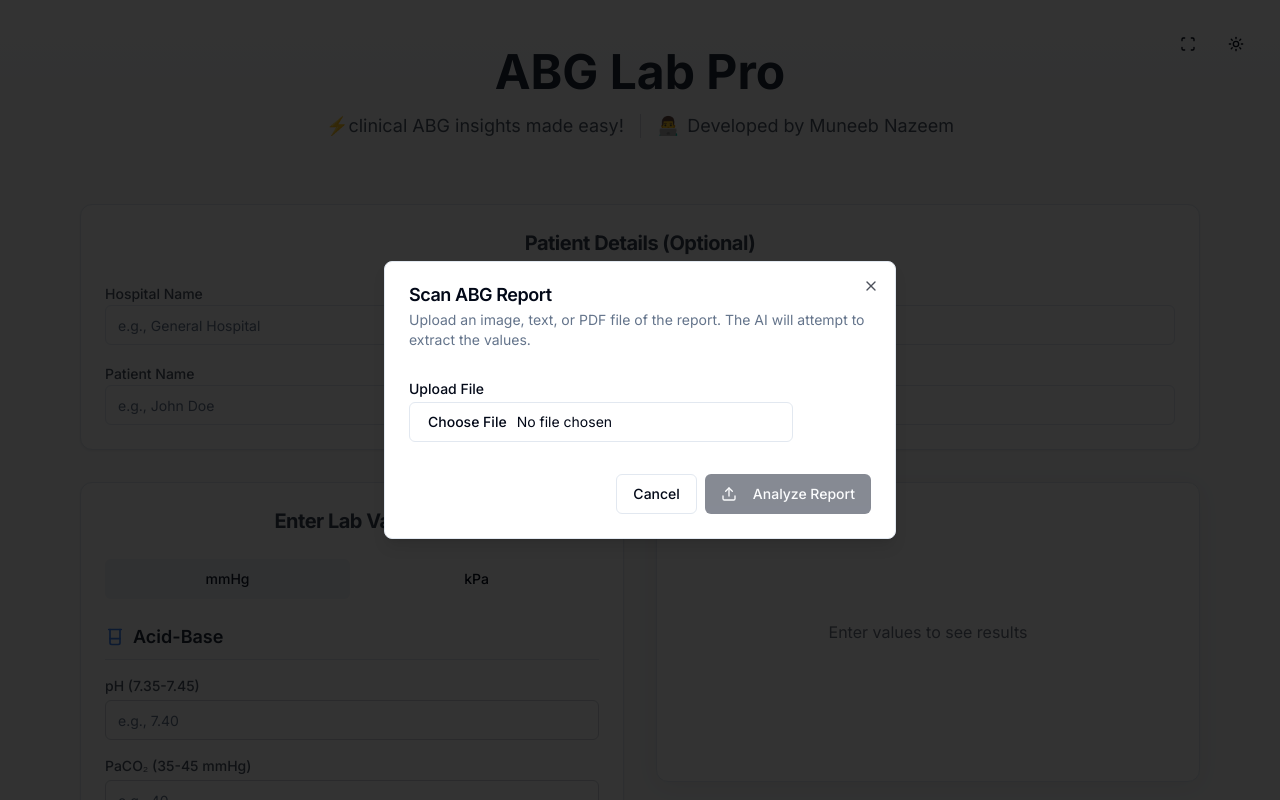
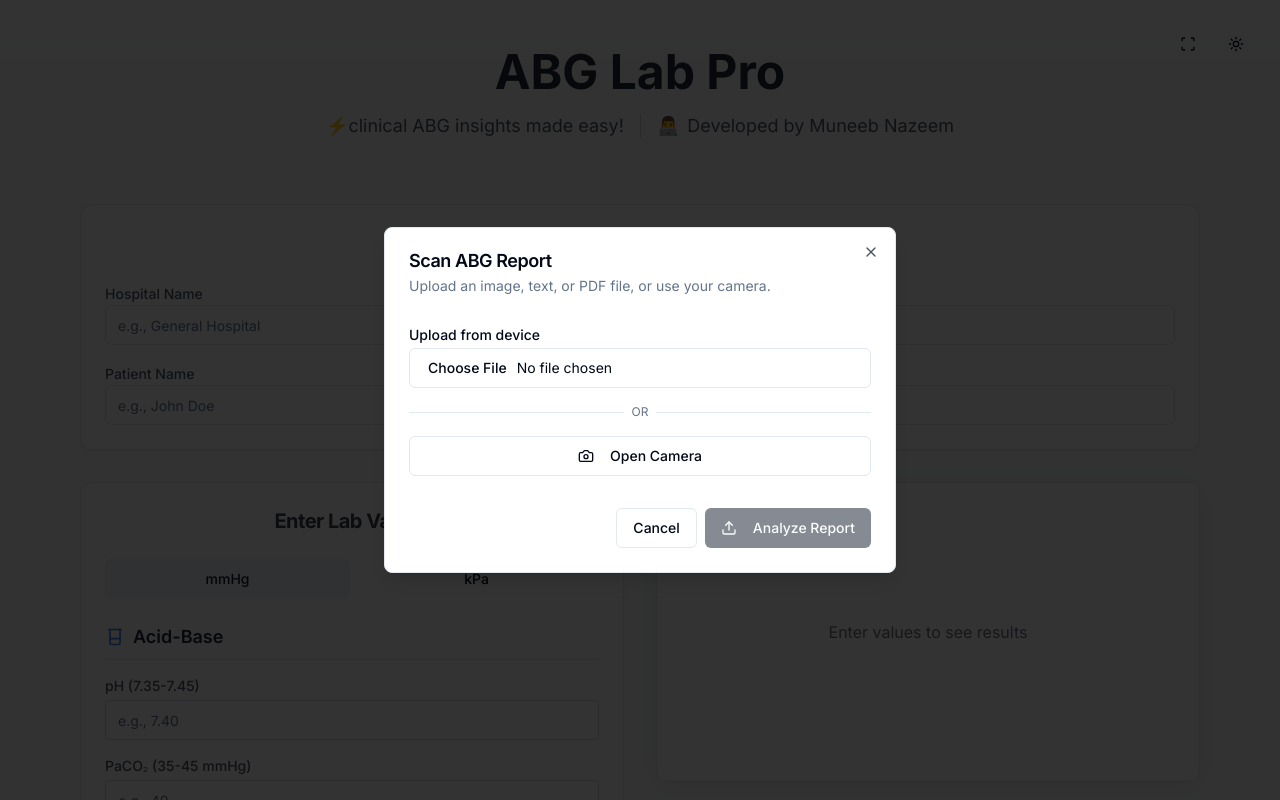
Before and after one commit to mnk49/ABG-Lab-Pro, a React (Vite) app: page / in a window 1280 px wide. Both pictures are taken after a click on the button "Scan Report". Shown: the top 800 px of the page. Built offline with nearby package versions, Linux system fonts and the light colour scheme.

Commit message:
[dyad] Added camera capture for report scanning - wrote 1 file(s) + extra files edited outside of Dyad

```diff
--- a/src/components/ScanReportDialog.tsx
+++ b/src/components/ScanReportDialog.tsx
@@ -1,11 +1,11 @@
 "use client";
 
-import { useState } from 'react';
+import { useState, useRef, useEffect } from 'react';
 import { Dialog, DialogContent, DialogHeader, DialogTitle, DialogDescription, DialogFooter } from "@/components/ui/dialog";
 import { Button } from "@/components/ui/button";
 import { Input } from "@/components/ui/input";
 import { Label } from "@/components/ui/label";
-import { Loader2, Upload } from 'lucide-react';
+import { Loader2, Upload, Camera, X, Check } from 'lucide-react';
 import { analyzeAbgReport } from '@/lib/gemini';
 import { showError, showSuccess } from '@/utils/toast';
 
@@ -15,10 +15,33 @@ interface ScanReportDialogProps {
   onScanComplete: (values: any) => void;
 }
 
+// Helper function to convert data URL to File
+function dataURLtoFile(dataurl: string, filename: string): File {
+  const arr = dataurl.split(',');
+  const mimeMatch = arr[0].match(/:(.*?);/);
+  if (!mimeMatch) {
+    throw new Error("Invalid data URL");
+  }
+  const mime = mimeMatch[1];
+  const bstr = atob(arr[1]);
+  let n = bstr.length;
+  const u8arr = new Uint8Array(n);
+  while (n--) {
+    u8arr[n] = bstr.charCodeAt(n);
+  }
+  return new File([u8arr], filename, { type: mime });
+}
+
 export const ScanReportDialog = ({ open, onOpenChange, onScanComplete }: ScanReportDialogProps) => {
   const [file, setFile] = useState<File | null>(null);
   const [isLoading, setIsLoading] = useState(false);
   const [error, setError] = useState<string | null>(null);
+  const [view, setView] = useState<'upload' | 'camera' | 'preview'>('upload');
+  const [stream, setStream] = useState<MediaStream | null>(null);
+  const [capturedImage, setCapturedImage] = useState<string | null>(null);
+
+  const videoRef = useRef<HTMLVideoElement>(null);
+  const canvasRef = useRef<HTMLCanvasElement>(null);
 
   const handleFileChange = (e: React.ChangeEvent<HTMLInputElement>) => {
     if (e.target.files && e.target.files[0]) {
@@ -38,7 +61,6 @@ export const ScanReportDialog = ({ open, onOpenChange, onScanComplete }: ScanRep
 
     try {
       const extractedValues = await analyzeAbgReport(file);
-      // Convert all values to string for the form fields
       const stringValues = Object.entries(extractedValues).reduce((acc, [key, value]) => {
         acc[key as keyof typeof acc] = String(value);
         return acc;
@@ -46,7 +68,7 @@ export const ScanReportDialog = ({ open, onOpenChange, onScanComplete }: ScanRep
 
       onScanComplete(stringValues);
       showSuccess("Report analyzed successfully!");
-      onOpenChange(false); // Close dialog on success
+      onOpenChange(false);
     } catch (err) {
       const errorMessage = err instanceof Error ? err.message : "An unknown error occurred.";
       showError(errorMessage);
@@ -56,12 +78,67 @@ export const ScanReportDialog = ({ open, onOpenChange, onScanComplete }: ScanRep
     }
   };
 
-  // Reset state when dialog is closed
+  const stopStream = () => {
+    if (stream) {
+      stream.getTracks().forEach(track => track.stop());
+      setStream(null);
+    }
+  };
+
+  const handleOpenCamera = async () => {
+    stopStream();
+    setError(null);
+    setCapturedImage(null);
+    try {
+      const mediaStream = await navigator.mediaDevices.getUserMedia({ video: { facingMode: 'environment' } });
+      setStream(mediaStream);
+      setView('camera');
+    } catch (err) {
+      console.error("Camera access denied:", err);
+      setError("Could not access camera. Please check permissions.");
+    }
+  };
+
+  useEffect(() => {
+    if (view === 'camera' && stream && videoRef.current) {
+      videoRef.current.srcObject = stream;
+    }
+  }, [view, stream]);
+
+  const handleCapture = () => {
+    if (videoRef.current && canvasRef.current) {
+      const video = videoRef.current;
+      const canvas = canvasRef.current;
+      canvas.width = video.videoWidth;
+      canvas.height = video.videoHeight;
+      const context = canvas.getContext('2d');
+      if (context) {
+        context.drawImage(video, 0, 0, canvas.width, canvas.height);
+        const dataUrl = canvas.toDataURL('image/png');
+        setCapturedImage(dataUrl);
+        setView('preview');
+        stopStream();
+      }
+    }
+  };
+
+  const handleUsePhoto = () => {
+    if (capturedImage) {
+      const imageFile = dataURLtoFile(capturedImage, `capture-${Date.now()}.png`);
+      setFile(imageFile);
+      setView('upload');
+      setCapturedImage(null);
+    }
+  };
+
   const handleOpenChange = (isOpen: boolean) => {
     if (!isOpen) {
+      stopStream();
       setFile(null);
       setError(null);
       setIsLoading(false);
+      setView('upload');
+      setCapturedImage(null);
     }
     onOpenChange(isOpen);
   };
@@ -72,32 +149,65 @@ export const ScanReportDialog = ({ open, onOpenChange, onScanComplete }: ScanRep
         <DialogHeader>
           <DialogTitle>Scan ABG Report</DialogTitle>
           <DialogDescription>
-            Upload an image, text, or PDF file of the report. The AI will attempt to extract the values.
+            {view === 'upload' && "Upload an image, text, or PDF file, or use your camera."}
+            {view === 'camera' && "Position the report in the frame and capture."}
+            {view === 'preview' && "Review the captured image."}
           </DialogDescription>
         </DialogHeader>
         <div className="space-y-4 py-4">
-          <div className="grid w-full max-w-sm items-center gap-1.5">
-            <Label htmlFor="report-file">Upload File</Label>
+          {view === 'upload' && (
+            <div className="space-y-4">
+              <div className="grid w-full items-center gap-1.5">
+                <Label htmlFor="report-file">Upload from device</Label>
                 <Input id="report-file" type="file" onChange={handleFileChange} accept="image/*,.txt,.pdf" />
               </div>
-          {file && <p className="text-sm text-muted-foreground">Selected file: {file.name}</p>}
+              <div className="relative">
+                <div className="absolute inset-0 flex items-center"><span className="w-full border-t" /></div>
+                <div className="relative flex justify-center text-xs uppercase"><span className="bg-card px-2 text-muted-foreground">Or</span></div>
+              </div>
+              <Button variant="outline" className="w-full" onClick={handleOpenCamera}>
+                <Camera className="mr-2 h-4 w-4" />
+                Open Camera
+              </Button>
+              {file && <p className="text-sm text-muted-foreground">Selected: {file.name}</p>}
+            </div>
+          )}
+
+          {view === 'camera' && (
+            <div className="relative">
+              <video ref={videoRef} autoPlay playsInline className="w-full rounded-md bg-black"></video>
+              <canvas ref={canvasRef} className="hidden"></canvas>
+              <div className="absolute bottom-4 left-1/2 -translate-x-1/2">
+                <Button size="icon" className="rounded-full h-16 w-16" onClick={handleCapture}>
+                  <Camera className="h-8 w-8" />
+                </Button>
+              </div>
+            </div>
+          )}
+
+          {view === 'preview' && capturedImage && (
+            <div className="space-y-4">
+              <img src={capturedImage} alt="Captured report" className="w-full rounded-md" />
+              <div className="flex justify-center gap-4">
+                <Button variant="outline" onClick={handleOpenCamera}><X className="mr-2 h-4 w-4" /> Retake</Button>
+                <Button onClick={handleUsePhoto}><Check className="mr-2 h-4 w-4" /> Use Photo</Button>
+              </div>
+            </div>
+          )}
+
           {error && <p className="text-sm text-red-500">{error}</p>}
         </div>
         <DialogFooter>
+          {view === 'camera' ? (
+            <Button variant="outline" onClick={() => setView('upload')}>Cancel</Button>
+          ) : (
+            <>
               <Button variant="outline" onClick={() => onOpenChange(false)}>Cancel</Button>
               <Button onClick={handleAnalyze} disabled={!file || isLoading}>
-            {isLoading ? (
-              <>
-                <Loader2 className="mr-2 h-4 w-4 animate-spin" />
-                Analyzing...
-              </>
-            ) : (
-              <>
-                <Upload className="mr-2 h-4 w-4" />
-                Analyze Report
+                {isLoading ? (<><Loader2 className="mr-2 h-4 w-4 animate-spin" />Analyzing...</>) : (<><Upload className="mr-2 h-4 w-4" />Analyze Report</>)}
+              </Button>
             </>
           )}
-          </Button>
         </DialogFooter>
       </DialogContent>
     </Dialog>
```
Lines whose indentation alone changed are shown as unchanged.
